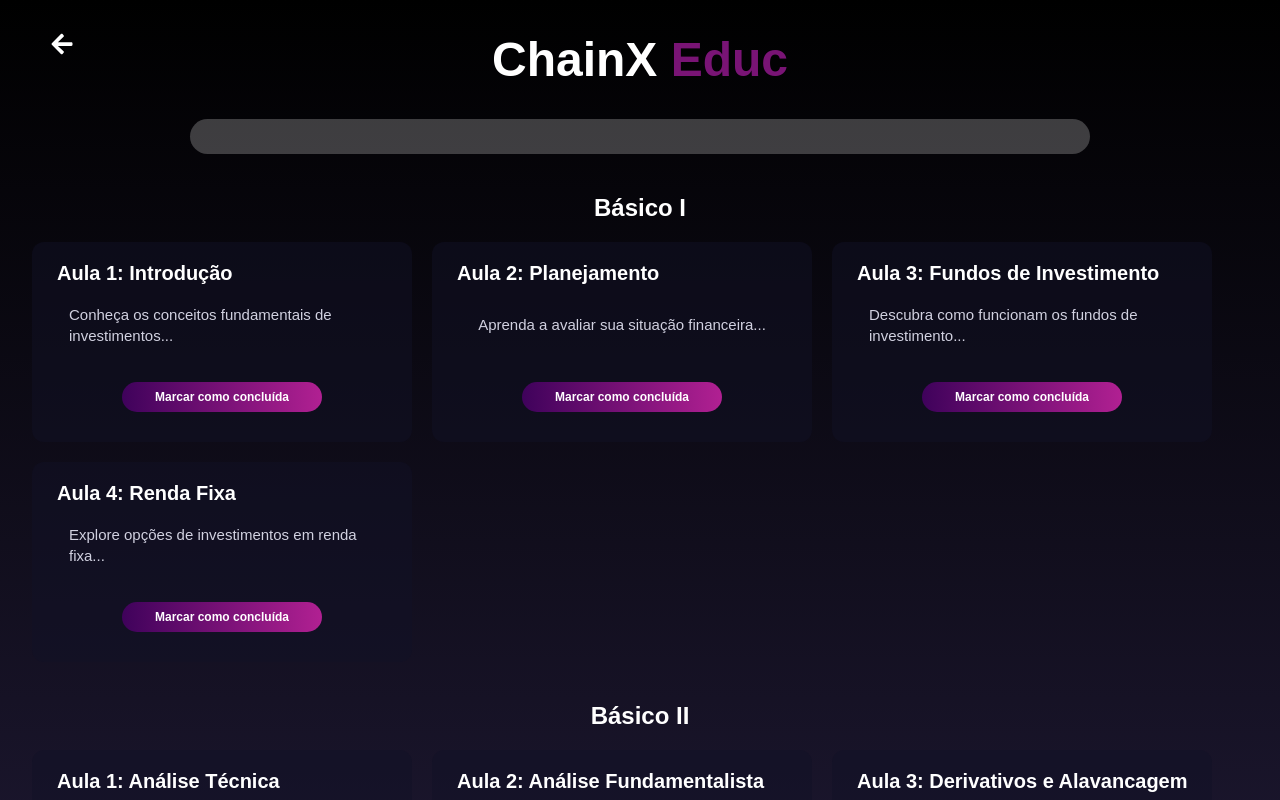
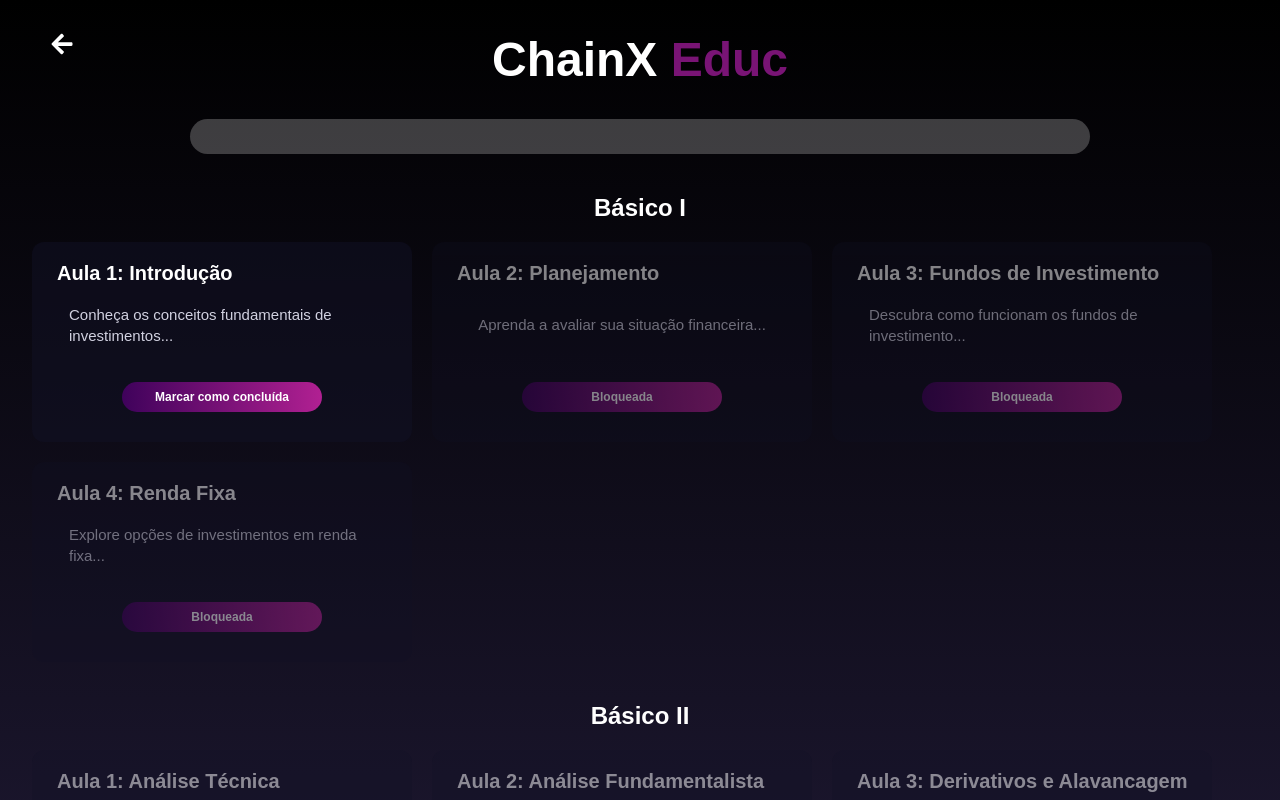
Before and after one commit to PedrosoEnzo/cripto, a React (Vite) app in the folder cripto-react/: page /curso in a window 1280 px wide. Shown: the top 800 px of the page. Built offline with nearby package versions, Linux system fonts and the light colour scheme.

Commit message:
local storage course page

```diff
--- a/cripto-react/src/components/CoursePage.tsx
+++ b/cripto-react/src/components/CoursePage.tsx
@@ -1,4 +1,4 @@
-import React, { useState } from 'react';
+import React, { useState, useEffect } from 'react';
 import { useNavigate } from 'react-router-dom';
 import styles from './CoursePage.module.css';
 import ProgressBar from './ProgressBar';
@@ -9,6 +9,8 @@ export default function CoursePage() {
   const [progress, setProgress] = useState(0);
   const [completedLessons, setCompletedLessons] = useState([]);
   const navigate = useNavigate();
+
+  const totalLessons = 8; // Quantidade total de aulas
 
   const courseData = [
     {
@@ -31,17 +33,53 @@ export default function CoursePage() {
     },
   ];
 
+  useEffect(() => {
+    // Ao montar, buscar progresso salvo
+    const storedLessons = localStorage.getItem('completedLessons');
+    if (storedLessons) {
+      const parsedLessons = JSON.parse(storedLessons);
+      setCompletedLessons(parsedLessons);
+      setProgress((parsedLessons.length / totalLessons) * 100);
+    }
+  }, []);
+
   function handleComplete(lessonId) {
     if (!completedLessons.includes(lessonId)) {
       const updatedLessons = [...completedLessons, lessonId];
       setCompletedLessons(updatedLessons);
-      setProgress((updatedLessons.length / 8) * 100); // Atualiza a barra de progresso
+      setProgress((updatedLessons.length / totalLessons) * 100);
+
+      // Salvar no localStorage
+      localStorage.setItem('completedLessons', JSON.stringify(updatedLessons));
     }
   }
 
   function handleLessonClick(lessonId) {
     navigate(`/lesson/${lessonId}`); // Navega para a lição
   }
+
+  // Função que prepara as aulas com travamento
+  const getCourseDataWithLocks = () => {
+    const allLessons = courseData.flatMap(mod => mod.lessons); // Lista todas as aulas em um array só
+    const completedSet = new Set(completedLessons);
+
+    return courseData.map(mod => ({
+      ...mod,
+      lessons: mod.lessons.map(lesson => {
+        const index = allLessons.findIndex(l => l.id === lesson.id);
+        const previousLesson = allLessons[index - 1];
+
+        const isLocked = previousLesson ? !completedSet.has(previousLesson.id) : false; // Primeira aula liberada
+
+        return {
+          ...lesson,
+          isLocked,
+        };
+      }),
+    }));
+  };
+
+  const courseDataWithLocks = getCourseDataWithLocks();
 
   return (
     <div className={styles.container}>
@@ -52,14 +90,14 @@ export default function CoursePage() {
         </h1>
       </div>
       <ProgressBar progress={progress} />
-      {courseData.map((mod, idx) => (
+      {courseDataWithLocks.map((mod, idx) => (
         <ModuleSection
           key={idx}
           title={mod.title}
           lessons={mod.lessons}
           completed={completedLessons}
           onComplete={handleComplete}
-          onLessonClick={handleLessonClick} // Passando a função de navegação
+          onLessonClick={handleLessonClick}
         />
       ))}
     </div>
--- a/cripto-react/src/components/LessonCard.jsx
+++ b/cripto-react/src/components/LessonCard.jsx
@@ -3,22 +3,40 @@ import styles from './LessonCard.module.css';
 
 export default function LessonCard({ lesson, isCompleted, onComplete, onLessonClick }) {
   const handleClick = () => {
-    onLessonClick(lesson.id);
+    if (!lesson.isLocked) {
+      onLessonClick(lesson.id);
+    }
   };
 
   const handleComplete = (e) => {
     e.stopPropagation();
-    onComplete(lesson.id);
+    if (!lesson.isLocked) {
+      onComplete(lesson.id);
+    }
   };
 
   return (
-    <div className={styles.card} onClick={handleClick}>
+    <div
+      className={`${styles.card} ${lesson.isLocked ? styles.locked : ''}`}
+      onClick={handleClick}
+      style={{
+        cursor: lesson.isLocked ? 'not-allowed' : 'pointer',
+        opacity: lesson.isLocked ? 0.5 : 1,
+      }}
+    >
       <div className={styles.info}>
         <h3>{lesson.title}</h3>
         <p>{lesson.description}</p>
       </div>
-      <button onClick={handleComplete} disabled={isCompleted}>
-        {isCompleted ? 'Concluída' : 'Marcar como concluída'}
+      <button
+        onClick={handleComplete}
+        disabled={isCompleted || lesson.isLocked}
+      >
+        {isCompleted
+          ? 'Concluída'
+          : lesson.isLocked
+          ? 'Bloqueada'
+          : 'Marcar como concluída'}
       </button>
     </div>
   );
--- a/cripto-react/src/components/LessonCard.module.css
+++ b/cripto-react/src/components/LessonCard.module.css
@@ -69,3 +69,7 @@ button {
   margin-bottom: 30px;
   align-self: center;
 }
+
+.locked {
+  pointer-events: none;
+}
```
